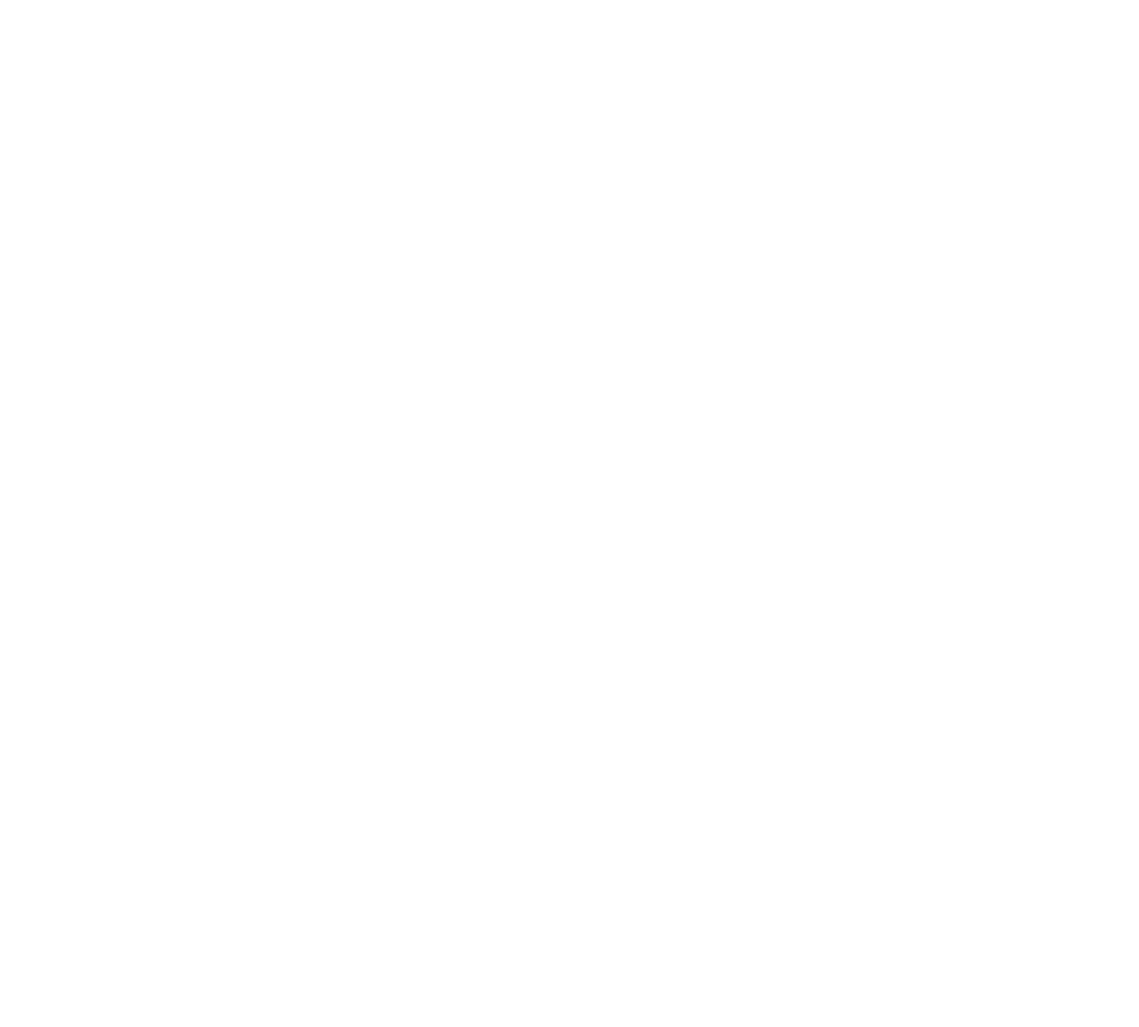
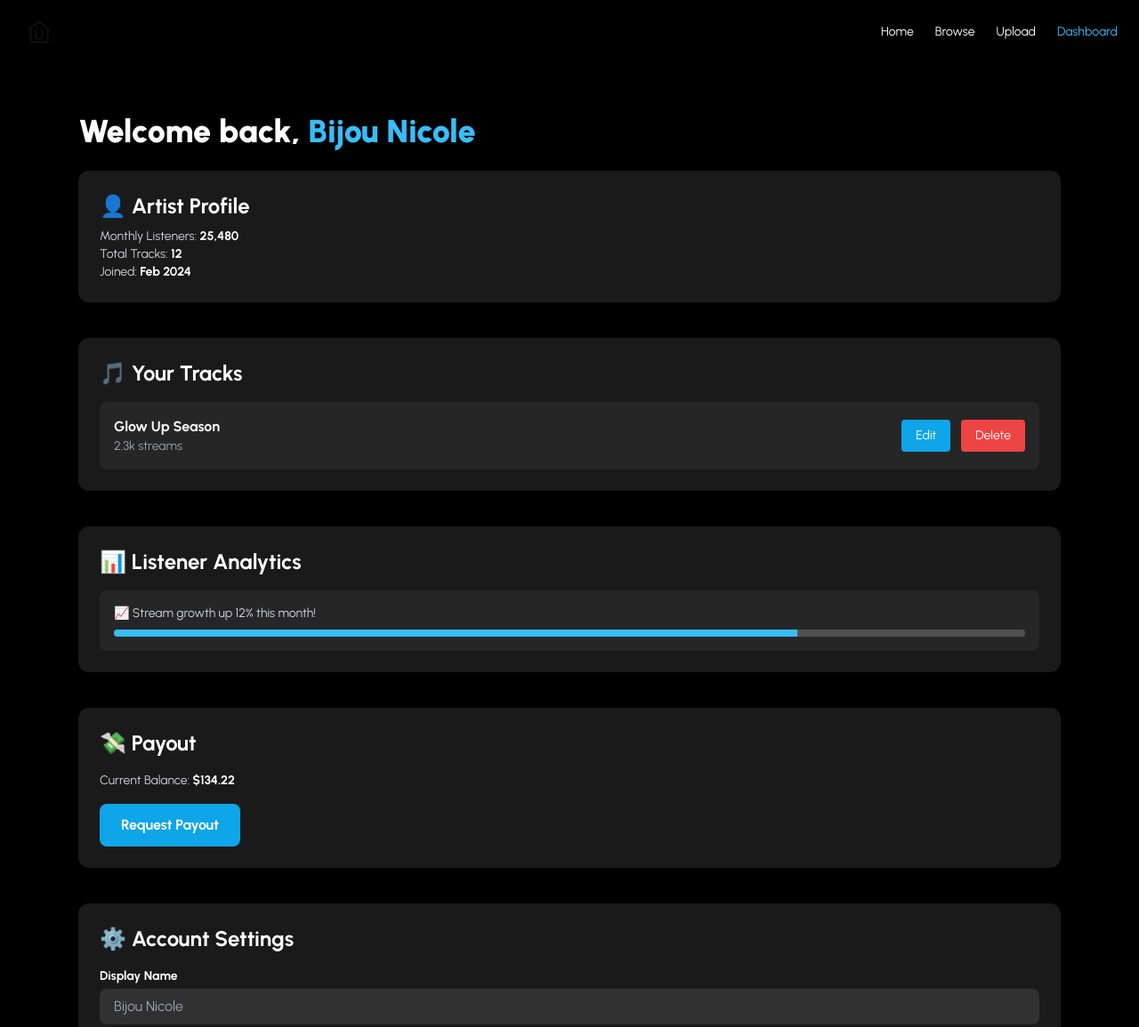
Before and after one commit to talkhausdevs/husic-landing, a plain HTML site: page dashboard.html in a window 1280 px wide. Shown: the top 1155 px of the page at 89% size. Before the commit the page ends 800 px from the top, so only its background shows below. Drawn offline with nearby package versions, Linux system fonts and the light colour scheme.

Commit message:
Update dashboard.html

```diff
--- a/dashboard.html
+++ b/dashboard.html
@@ -1 +1,107 @@
-<!-- dashboard.html layout with profile editor and stats -->
+<!DOCTYPE html>
+<html lang="en">
+<head>
+  <meta charset="UTF-8">
+  <meta name="viewport" content="width=device-width, initial-scale=1.0">
+  <title>Dashboard | HÜSIC</title>
+  <script src="https://cdn.tailwindcss.com"></script>
+  <link href="https://fonts.googleapis.com/css2?family=Urbanist:wght@400;700;900&display=swap" rel="stylesheet">
+  <style>
+    body { font-family: 'Urbanist', sans-serif; }
+  </style>
+</head>
+<body class="bg-black text-white">
+  <script>
+    // Firebase Auth Protection (client-side)
+    firebase.auth().onAuthStateChanged(function(user) {
+      if (!user) {
+        window.location.href = 'login.html';
+      }
+    });
+  </script>
+
+  <nav class="flex justify-between items-center px-6 py-4 fixed top-0 left-0 w-full bg-black bg-opacity-90 z-50">
+    <a href="index.html"><img src="icon.png" alt="HÜSIC logo" class="h-10 w-auto" /></a>
+    <ul class="flex space-x-6 text-sm font-medium">
+      <li><a href="index.html" class="hover:text-gray-400 transition">Home</a></li>
+      <li><a href="browse.html" class="hover:text-gray-400 transition">Browse</a></li>
+      <li><a href="upload.html" class="hover:text-gray-400 transition">Upload</a></li>
+      <li><a href="dashboard.html" class="text-sky-400">Dashboard</a></li>
+    </ul>
+  </nav>
+
+  <main class="pt-32 px-6 max-w-6xl mx-auto">
+    <h1 class="text-4xl font-black mb-6">Welcome back, <span class="text-sky-400">Bijou Nicole</span></h1>
+
+    <!-- Profile Overview -->
+    <section class="bg-white/10 p-6 rounded-xl mb-10">
+      <h2 class="text-2xl font-bold mb-2">👤 Artist Profile</h2>
+      <p class="text-sm text-gray-300">Monthly Listeners: <span class="text-white font-semibold">25,480</span></p>
+      <p class="text-sm text-gray-300">Total Tracks: <span class="text-white font-semibold">12</span></p>
+      <p class="text-sm text-gray-300">Joined: <span class="text-white font-semibold">Feb 2024</span></p>
+    </section>
+
+    <!-- Music Manager -->
+    <section class="bg-white/10 p-6 rounded-xl mb-10">
+      <h2 class="text-2xl font-bold mb-4">🎵 Your Tracks</h2>
+      <ul class="space-y-4">
+        <li class="bg-white/5 p-4 rounded-lg flex justify-between items-center">
+          <div>
+            <p class="font-semibold">Glow Up Season</p>
+            <p class="text-sm text-gray-400">2.3k streams</p>
+          </div>
+          <div class="space-x-2">
+            <button class="text-sm bg-sky-500 hover:bg-sky-600 px-4 py-2 rounded">Edit</button>
+            <button class="text-sm bg-red-500 hover:bg-red-600 px-4 py-2 rounded">Delete</button>
+          </div>
+        </li>
+        <!-- More tracks here -->
+      </ul>
+    </section>
+
+    <!-- Analytics Overview -->
+    <section class="bg-white/10 p-6 rounded-xl mb-10">
+      <h2 class="text-2xl font-bold mb-4">📊 Listener Analytics</h2>
+      <div class="bg-white/5 rounded-lg p-4">
+        <p class="text-gray-300 text-sm">📈 Stream growth up 12% this month!</p>
+        <div class="mt-2 bg-white/20 h-2 rounded-full overflow-hidden">
+          <div class="bg-sky-400 h-full w-3/4"></div>
+        </div>
+      </div>
+    </section>
+
+    <!-- Payout Info -->
+    <section class="bg-white/10 p-6 rounded-xl mb-10">
+      <h2 class="text-2xl font-bold mb-4">💸 Payout</h2>
+      <p class="text-sm text-gray-300 mb-4">Current Balance: <span class="text-white font-semibold">$134.22</span></p>
+      <button class="bg-sky-500 hover:bg-sky-600 px-6 py-3 rounded-lg text-white font-bold">Request Payout</button>
+    </section>
+
+    <!-- Settings -->
+    <section class="bg-white/10 p-6 rounded-xl">
+      <h2 class="text-2xl font-bold mb-4">⚙️ Account Settings</h2>
+      <label class="block text-sm mb-1 font-bold">Display Name</label>
+      <input type="text" placeholder="Bijou Nicole" class="w-full px-4 py-2 mb-4 rounded-lg bg-white/10 text-white" />
+      <label class="block text-sm mb-1 font-bold">Bio</label>
+      <textarea rows="3" placeholder="Tell fans about yourself..." class="w-full px-4 py-2 rounded-lg bg-white/10 text-white mb-4"></textarea>
+      <label class="block text-sm mb-1 font-bold">Social Links</label>
+      <input type="text" placeholder="Instagram, Twitter, etc." class="w-full px-4 py-2 rounded-lg bg-white/10 text-white mb-6" />
+      <button class="bg-white/20 px-6 py-3 rounded-lg text-white font-bold hover:bg-white/30">Update Profile</button>
+    </section>
+  </main>
+
+  <script src="https://www.gstatic.com/firebasejs/8.10.0/firebase-app.js"></script>
+  <script src="https://www.gstatic.com/firebasejs/8.10.0/firebase-auth.js"></script>
+  <script>
+    const firebaseConfig = {
+      apiKey: "YOUR_KEY",
+      authDomain: "YOUR_PROJECT.firebaseapp.com",
+      projectId: "YOUR_PROJECT",
+      storageBucket: "YOUR_PROJECT.appspot.com",
+      messagingSenderId: "SENDER_ID",
+      appId: "APP_ID"
+    };
+    firebase.initializeApp(firebaseConfig);
+  </script>
+</body>
+</html>
```
